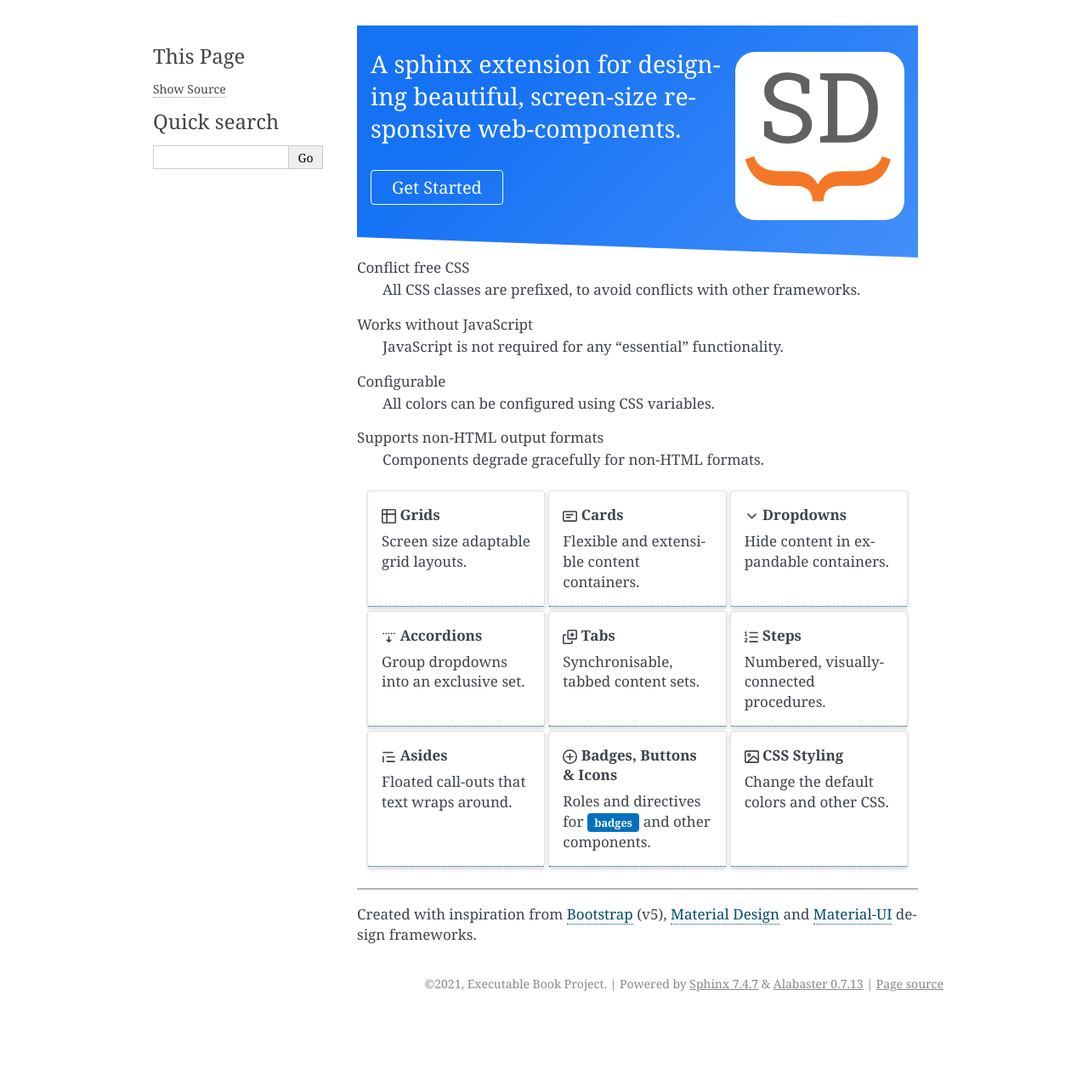
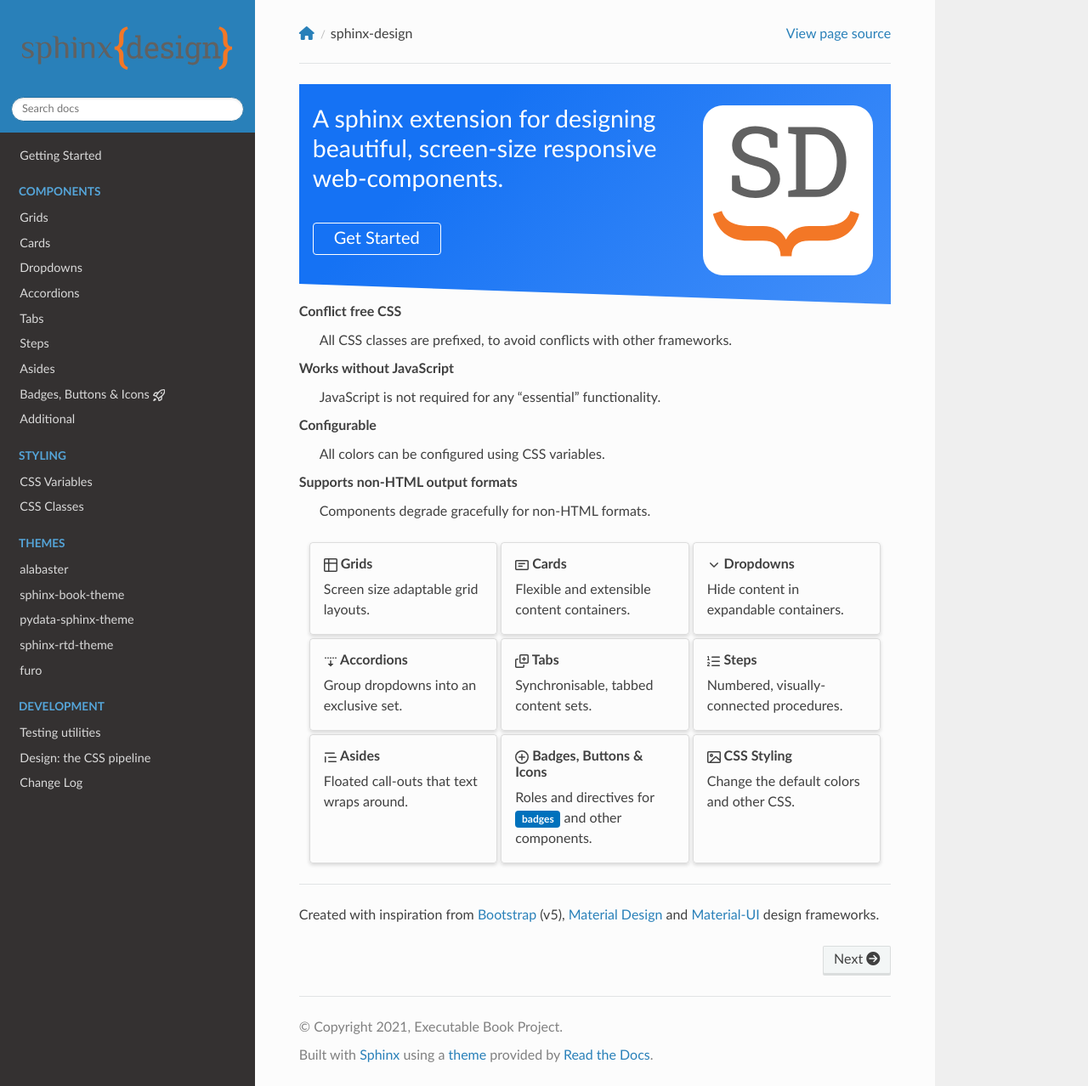
Before and after one commit to executablebooks/sphinx-design, a Sphinx documentation site: the page built from docs/index.md, in a window 1280 px wide and 1278 px high. Shown: the whole window at 85% size. Built offline with Sphinx 7.4.7 and the Read the Docs theme 2.0.0, drawn with Linux system fonts in a browser that asks for light colours; nearby versions of some CDN libraries.

Commit message:
⤴️ switch default theme build

```diff
--- a/docs/conf.py
+++ b/docs/conf.py
@@ -53,7 +53,7 @@
     "user": ("https://github.com/%s", "@%s"),
 }
 
-html_theme = os.environ.get("SPHINX_THEME", "alabaster")
+html_theme = os.environ.get("SPHINX_THEME", "sphinx_rtd_theme")
 html_title = f"Sphinx Design ({html_theme.replace('_', '-')})"
 
 html_static_path = ["_static"]
```
Also changed, not shown: .readthedocs.yml.
